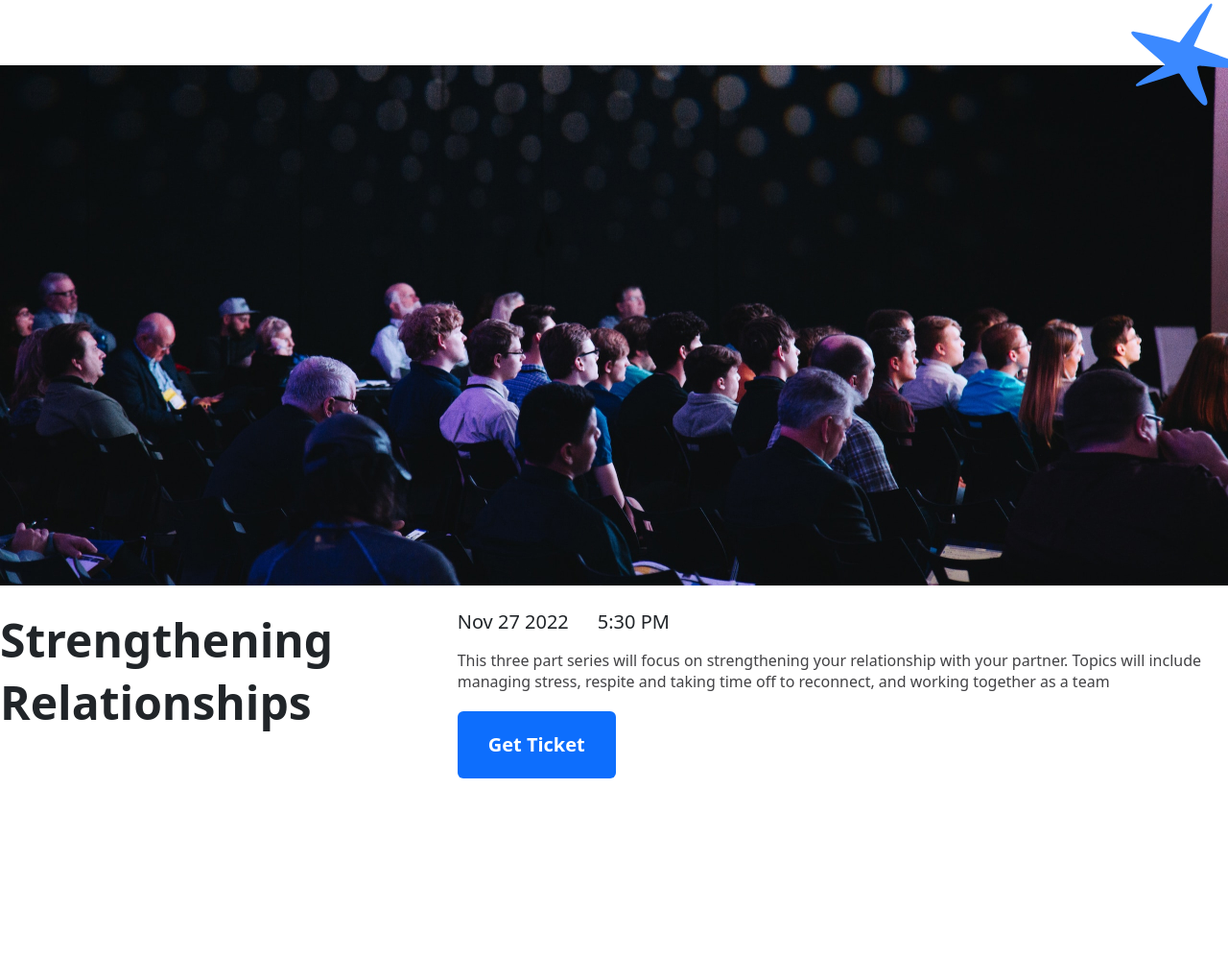
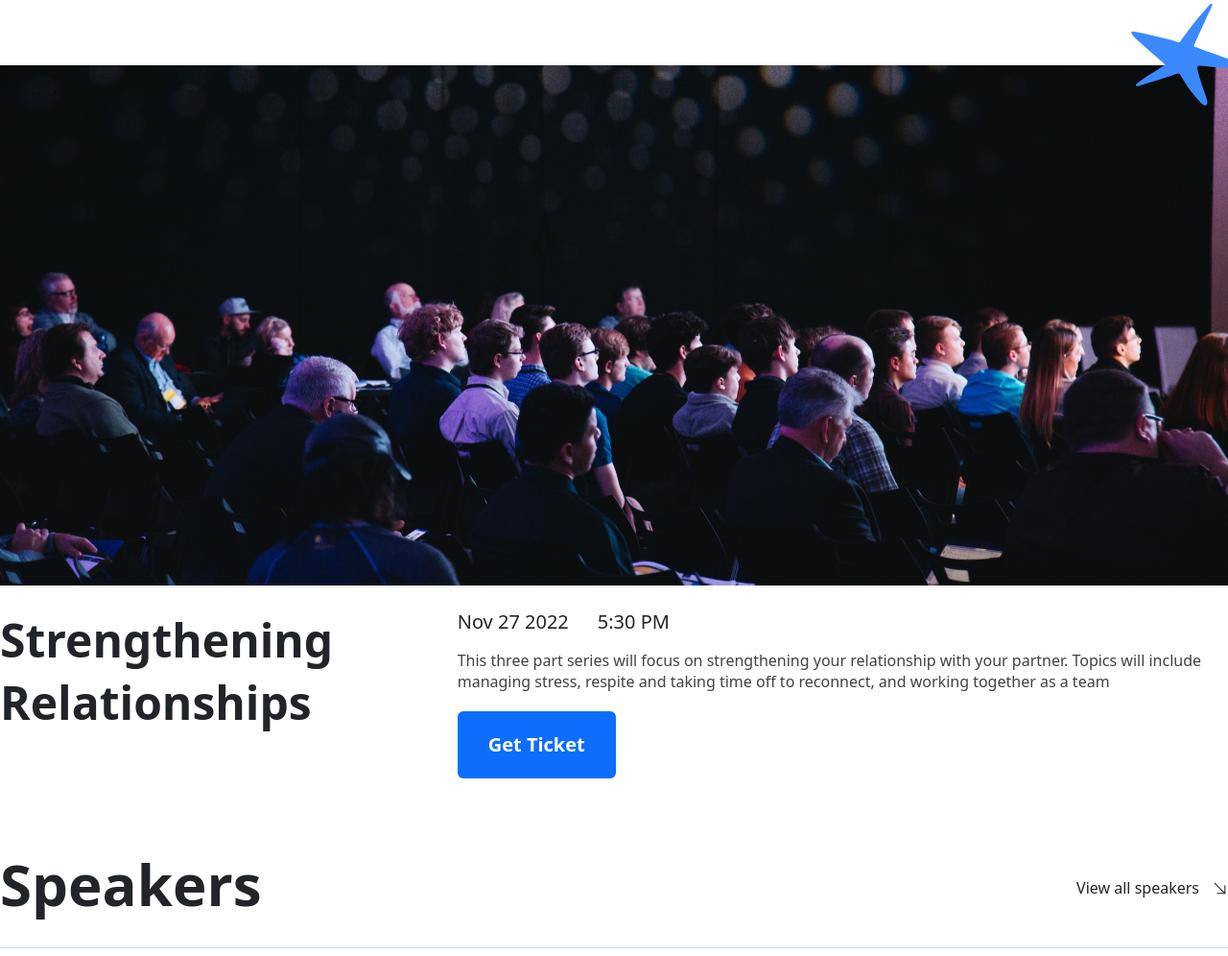
Before and after one commit to we0ut/Andrej-main, a plain HTML site: page index.html in a window 1280 px wide. Shown: the part 501-1497 px from the top of the page at 96% size. Before the commit the page ends 1382 px from the top, so only its background shows below. Drawn offline with nearby package versions, Linux system fonts and the light colour scheme.

Commit message:
Added a speaker section

```diff
--- a/assets/css/style.css
+++ b/assets/css/style.css
@@ -152,6 +152,35 @@
   /* align-self: flex-start; */
 }
 
+.speaker-section {
+  width: 1280px;
+  margin: 0 auto;
+  border-bottom: 1px solid #bcd7ff;
+  margin-bottom: 40px;
+}
+
+.icon {
+  width: 17px;
+  height: 17px;
+}
+
+.speaker-title {
+  display: flex;
+  justify-content: space-between;
+  align-items: center;
+  margin-bottom: 18px;
+}
+
+.speaker-link {
+  display: flex;
+  align-items: center;
+}
+
+.btn-speaker {
+  font-size: 16px;
+  line-height: 21px;
+}
+
 /* .site-header {
   display: flex;
   justify-content: space-between;
--- a/index.html
+++ b/index.html
@@ -110,6 +110,29 @@
           </div>
         </div>
       </section>
+
+      <section class="speaker-section">
+        <div class="speaker-title">
+          <h2 class="main-title-headline">Speakers</h2>
+          <div class="speaker-link">
+            <a href="#" class="btn btn-speaker">View all speakers</a>
+            <svg
+              xmlns="http://www.w3.org/2000/svg"
+              fill="none"
+              viewBox="0 0 24 24"
+              stroke-width="1.5"
+              stroke="currentColor"
+              class="icon"
+            >
+              <path
+                stroke-linecap="round"
+                stroke-linejoin="round"
+                d="M4.5 4.5l15 15m0 0V8.25m0 11.25H8.25"
+              />
+            </svg>
+          </div>
+        </div>
+      </section>
     </main>
 
     <script
```
